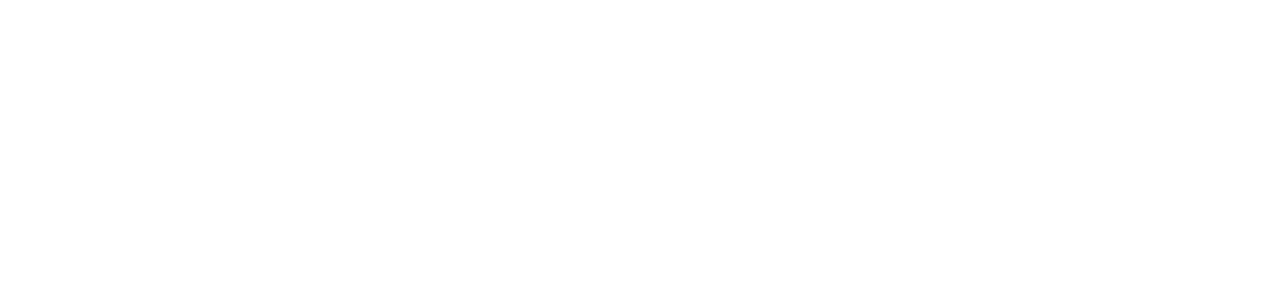
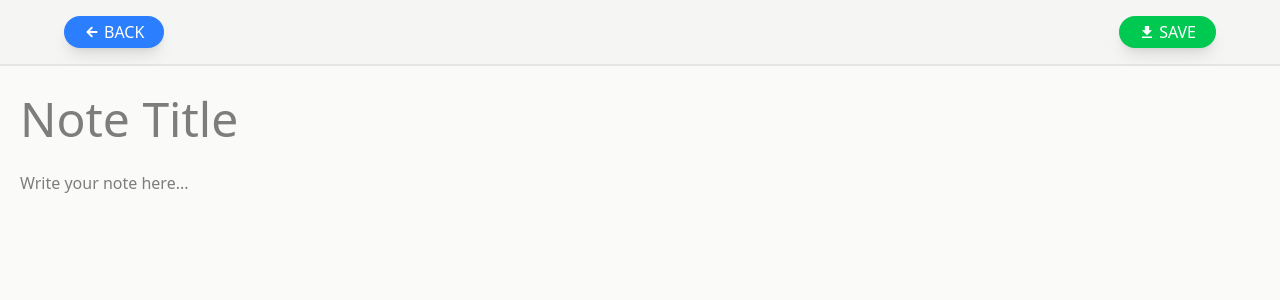
Before and after one commit to OKE225/Notes_app, a React (Vite) app in the folder client/: page /add in a window 1280 px wide. Before the commit this address had no page. Shown: the top 300 px of the page. Built offline with nearby package versions, Linux system fonts and the light colour scheme; the HTML template or start-up script is replaced by a standard one.

Commit message:
Change add note path

```diff
--- a/client/src/App.tsx
+++ b/client/src/App.tsx
@@ -6,7 +6,7 @@
   return (
     <Routes>
       <Route path="/" element={<Home />} />
-      <Route path="/addNote" element={<AddNote />} />
+      <Route path="/add" element={<AddNote />} />
     </Routes>
   );
 };
--- a/client/src/components/layout/HomeSidebar.tsx
+++ b/client/src/components/layout/HomeSidebar.tsx
@@ -5,7 +5,7 @@
   return (
     <aside className="min-w-[100px] w-[6%] h-screen border-r-2 bg-stone-100 border-r-stone-200 text-center py-10 flex justify-center items-start">
       <Link
-        to="/addNote"
+        to="/add"
         className="bg-blue-500 hover:bg-blue-600 text-white p-1 cursor-pointer rounded-full flex justify-center shadow-lg">
         <IoIosAdd size={32} />
       </Link>
--- a/client/src/components/notes/AddNoteCard.tsx
+++ b/client/src/components/notes/AddNoteCard.tsx
@@ -4,7 +4,7 @@
 const AddNoteCard = () => {
   return (
     <Link
-      to="/addNote"
+      to="/add"
       className="bg-stone-200 hover:bg-stone-300 shadow-lg p-5 rounded-lg cursor-pointer flex content-center justify-center items-center">
       <p className="font-light flex items-center">
         <IoIosAdd size={18} /> Add Note
--- a/client/src/pages/AddNote.tsx
+++ b/client/src/pages/AddNote.tsx
@@ -20,7 +20,7 @@
     }
 
     try {
-      await api.post("/addNote", { title, content });
+      await api.post("/add", { title, content });
       toast.success("Note added successfully!", {
         duration: 2500,
       });
```
Also changed, not shown: 1 other file (tests, documents, lock files or other folders).
